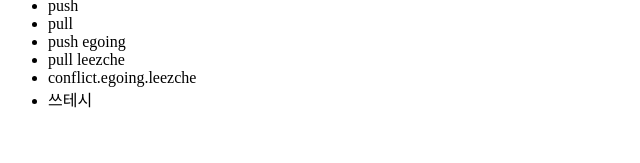
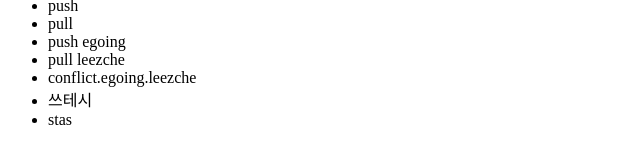
Before and after one commit to zyt92372/opentutories_git_zyt92372, a plain HTML site: page index.html in a window 1280 px wide. Shown: the part 291-454 px from the top of the page, 0-640 px from the left. Drawn offline with Linux system fonts and the light colour scheme.

Commit message:
stas 추가

```diff
--- a/index.html
+++ b/index.html
@@ -24,6 +24,7 @@
             <li>pull leezche</li>
             <li>conflict.egoing.leezche</li>
             <li>쓰테시</li>
+            <li>stas</li>
         </ul>
     </body>
 
```
